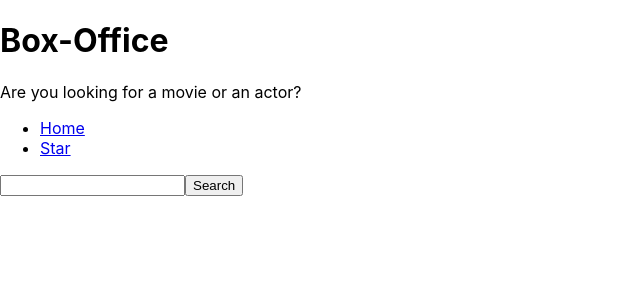
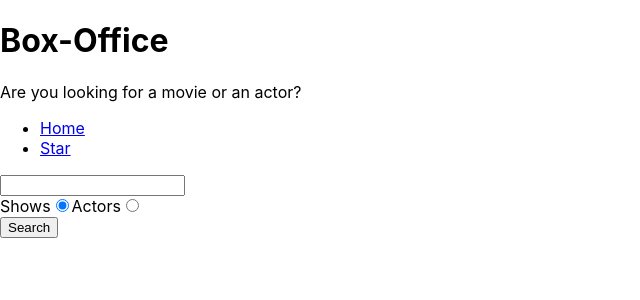
Before and after one commit to jackdaniels247/box-office, a React (Create React App) app: page /home in a window 1280 px wide. Shown: the top 300 px of the page, without its empty margins (0-640 px from the left). Built offline with nearby package versions, Linux system fonts and the light colour scheme.

Commit message:
added searchoption

```diff
--- a/src/pages/Home.js
+++ b/src/pages/Home.js
@@ -6,20 +6,28 @@ const Home = () => {
 
     const [input, setInput]=useState('');
     const[results,setResults]=useState(null);
+    const[searchOption,setsearchOption]=useState('shows');
+
+    const isShowsSearch=searchOption==='shows';
 
     const onSearch=()=>{
 // http://api.tvmaze.com/search/shows?q=girls
 
-    apiGet(`/search/shows?q=${input}`)
+    apiGet(`/search/${searchOption}?q=${input}`)
     .then(result=> setResults(result));
 
 
 
     }
+    console.log(searchOption);
 
     const onInputChange=(ev)=>{
         setInput(ev.target.value);
 
+    }
+
+    const onRadioChange=(ev)=>{
+      setsearchOption(ev.target.value);
     }
 
     const onKeyDown=(ev)=>{
@@ -33,11 +41,17 @@ const Home = () => {
            return <div>No results</div>
         }
         if(results && results.length>0){
-           return <div>
-               {
-                   results.map(item=> <div key={item.show.id}>{item.show.name}</div>)
-               }
-           </div>
+           return(
+               results[0].show ?
+
+                results.map(item=> <div key={item.show.id}>{item.show.name}</div>)
+
+            :
+                results.map(item=> <div key={item.person.id}>{item.person.name}</div>)
+
+           );
+
+
         }
         return null;
     }
@@ -46,6 +60,20 @@ const Home = () => {
     return (
         <Mainpagelayout>
             <input type='text' onChange={onInputChange} value={input} onKeyDown={onKeyDown} />
+
+            <div>
+                <label htmlFor="shows-search">
+                    Shows
+                    <input id="shows-search" type="radio" onChange={onRadioChange} value="shows" checked={isShowsSearch} />
+                </label>
+
+                <label htmlFor="actor-search">
+                    Actors
+                    <input id="actor-search" type="radio" onChange={onRadioChange} value="people" checked={!isShowsSearch} />
+                </label>
+            </div>
+
+
             <input type='submit' value="Search" onClick={onSearch}  />
 
             {renderResults()}
```
Also changed, not shown: 1 other file (tests, documents, lock files or other folders).
